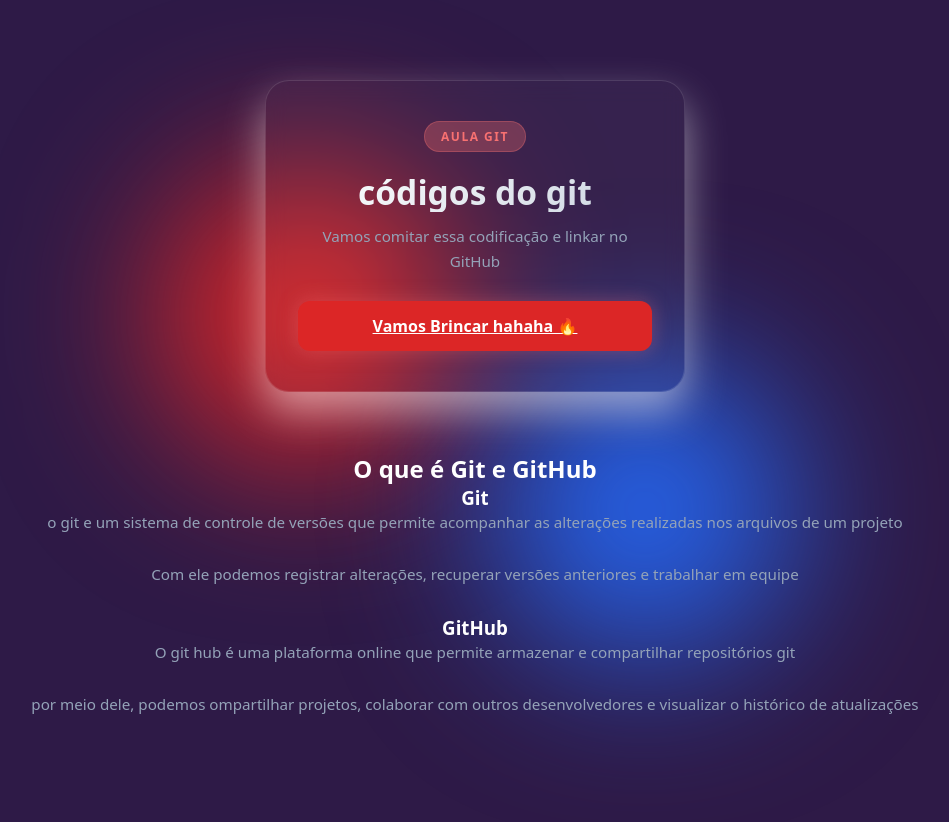
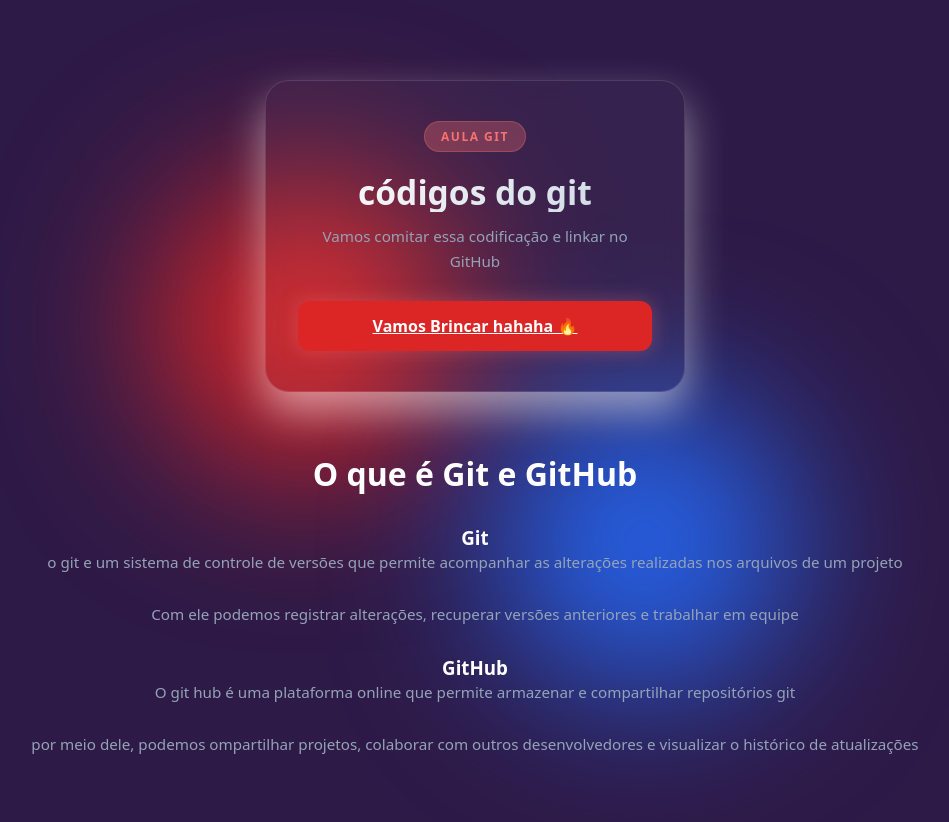
Before and after one commit to saragabrielli154-spec/atividade, a plain HTML site: page index.html in a window 1280 px wide. Shown: the whole page, without its empty margins (165-1114 px from the left). Drawn offline with Linux system fonts and the light colour scheme.

Commit message:
a segunda parte do trecho do css para a parte do conteudo está concluido

```diff
--- a/style.css
+++ b/style.css
@@ -123,3 +123,9 @@ transition: all 0.3s ease;
     max-width: 1000px;
     text-align: center;
 }
+
+.conteudo h2{
+    font-size: 2rem;
+    color: #fff;
+    margin-bottom: 30px;
+}
```
